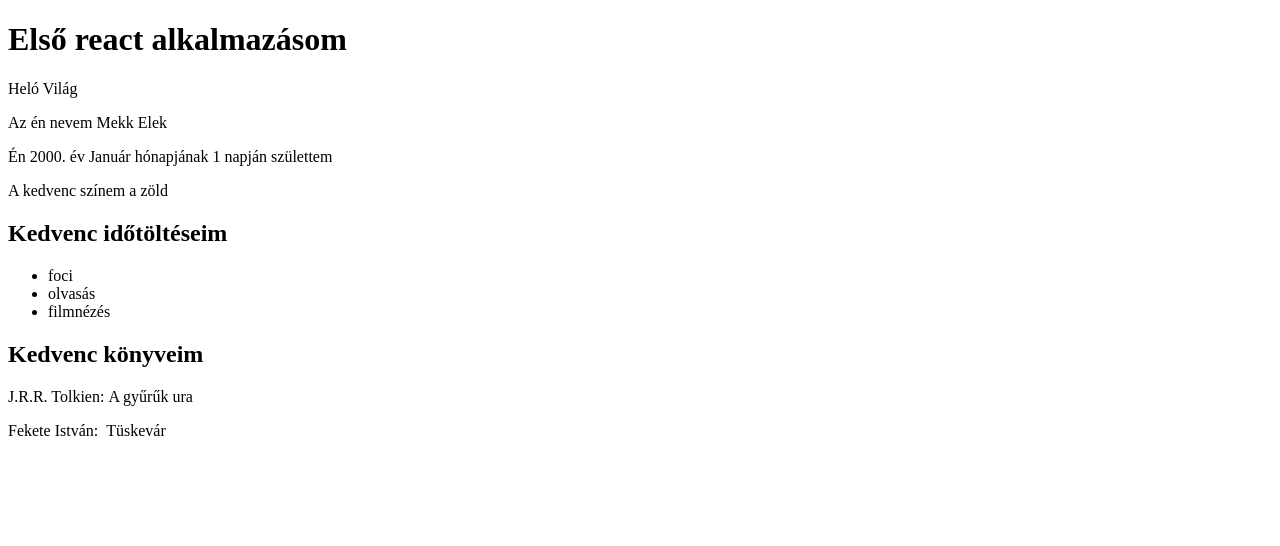
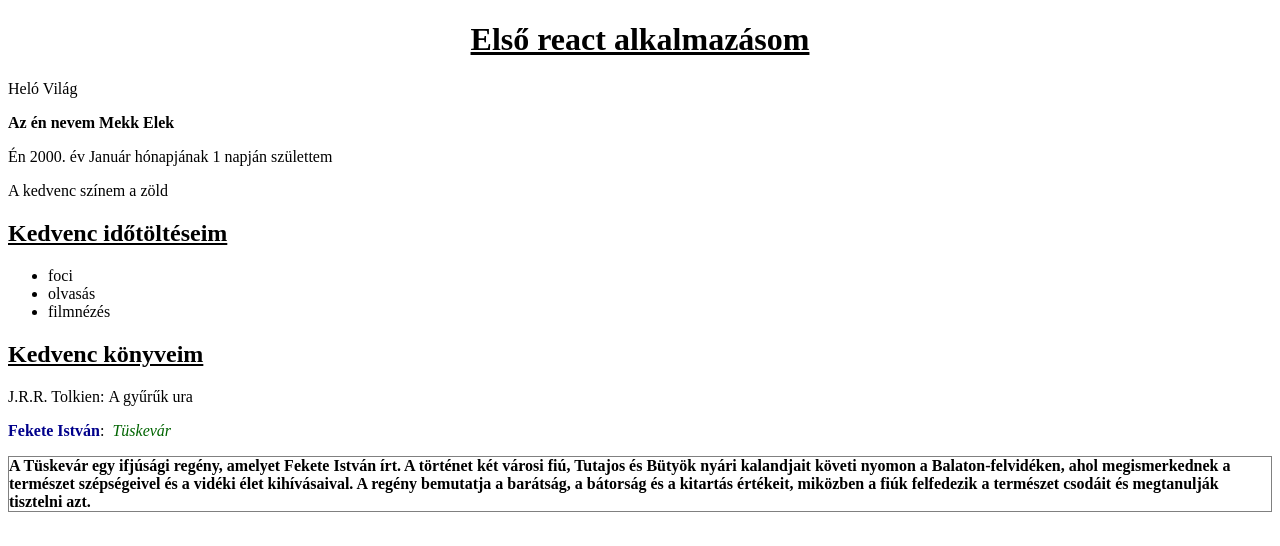
Before and after one commit to pirik-1/2025_09_15, a React (Vite) app: page / in a window 1280 px wide. Shown: the top 546 px of the page. Built offline with nearby package versions, Linux system fonts and the light colour scheme.

Commit message:
minden vilagos

```diff
--- a/src/App.jsx
+++ b/src/App.jsx
@@ -1,5 +1,6 @@
 import Hobbi from "./components/Hobbi.jsx"
 import Konyvek from "./components/Konyvek.jsx";
+import "./css/global.css"
 
 function App() {
   var nev = "Mekk Elek";
@@ -11,11 +12,16 @@ function App() {
 
   const getFavColor = () => "zöld";
 
+  const nevStilus = {
+    fontSize: "1.Sem",
+    fontWeight: "bold"
+  }
+
   return (
     <>
-      <h1>Első react alkalmazásom</h1>
+      <h1 style ={ {textAlign: "center"} }>Első react alkalmazásom</h1>
       <p>Heló Világ</p>
-      <p>Az én nevem {nev}</p>
+      <p style = {nevStilus}>Az én nevem {nev}</p>
       <p>Én {szulNap.ev}. év {szulNap.ho} hónapjának {szulNap.nap} napján születtem</p>
       <p>A kedvenc színem a {getFavColor()}</p>
 
--- a/src/components/Konyv.jsx
+++ b/src/components/Konyv.jsx
@@ -1,9 +1,11 @@
+import styles from "../css/konyv.module.css";
+
 function Konyv(props){
     return(
         <>
             <p>
-                <span>{props.szerzo}</span>: &nbsp;
-                <span>{props.cim}</span>
+                <span className={styles.szerzo}>{props.szerzo}</span>: &nbsp;
+                <span className={styles.cim}>{props.cim}</span>
             </p>
         </>
     )
--- a/src/components/Konyvek.jsx
+++ b/src/components/Konyvek.jsx
@@ -1,5 +1,6 @@
 import GyurukUra from "./GyurukUra.jsx"
 import Konyv from "./Konyv.jsx"
+import Leiras from "./Leiras.jsx";
 
 function Konyvek(){
     return(
@@ -7,6 +8,11 @@ function Konyvek(){
             <h2>Kedvenc könyveim</h2>
             <GyurukUra/>
             <Konyv szerzo = "Fekete István" cim="Tüskevár"  />
+            <Leiras>
+                <strong>
+                    A Tüskevár egy ifjúsági regény, amelyet Fekete István írt. A történet két városi fiú, Tutajos és Bütyök nyári kalandjait követi nyomon a Balaton-felvidéken, ahol megismerkednek a természet szépségeivel és a vidéki élet kihívásaival. A regény bemutatja a barátság, a bátorság és a kitartás értékeit, miközben a fiúk felfedezik a természet csodáit és megtanulják tisztelni azt.
+                </strong>
+            </Leiras>
         </>
     )
 }
--- /dev/null
+++ b/src/components/Leiras.jsx
@@ -0,0 +1,10 @@
+function Leiras(props) {
+    return(
+        <>
+            <div style={{border: "1px solid gray"}}>
+                {props.children}
+            </div>
+        </>
+    )
+}
+export default Leiras;
--- /dev/null
+++ b/src/css/global.css
@@ -0,0 +1,3 @@
+h1, h2{
+    text-decoration: underline;
+}
--- /dev/null
+++ b/src/css/konyv.module.css
@@ -0,0 +1,8 @@
+.szerzo{
+    font-weight: bold;
+    color: darkblue;
+}
+.cim{
+    font-style: italic;
+    color: darkgreen;
+}
```
